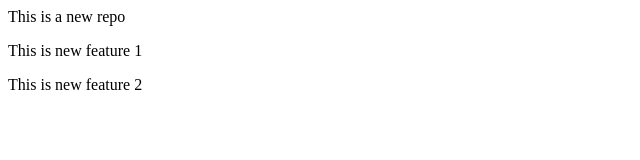
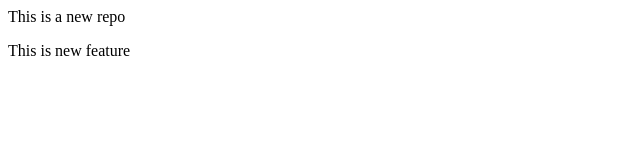
Before and after one commit to Ashkul28/localrepo, a plain HTML site: page index.html in a window 1280 px wide. Shown: the whole page, without its empty margins (0-640 px from the left). Drawn offline with Linux system fonts and the light colour scheme.

Commit message:
Add new feature

```diff
--- a/index.html
+++ b/index.html
@@ -1,3 +1,2 @@
 <p>This is a new repo</p>
-<p>This is new feature 1</p>
-<p>This is new feature 2</p>
+<p>This is new feature</p>
```
